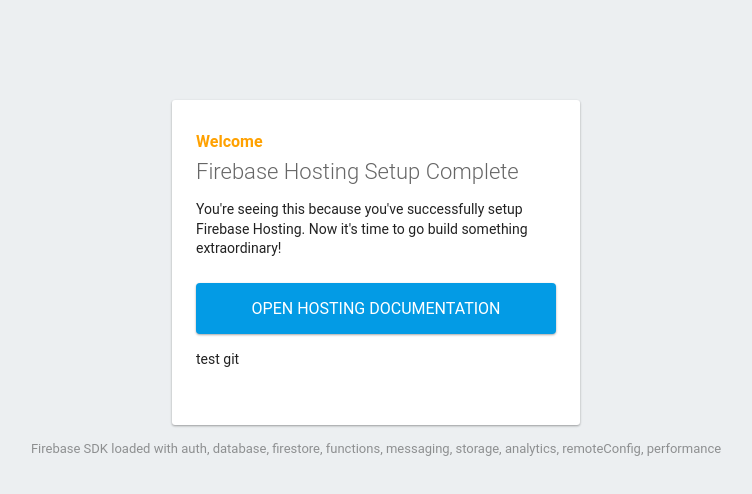
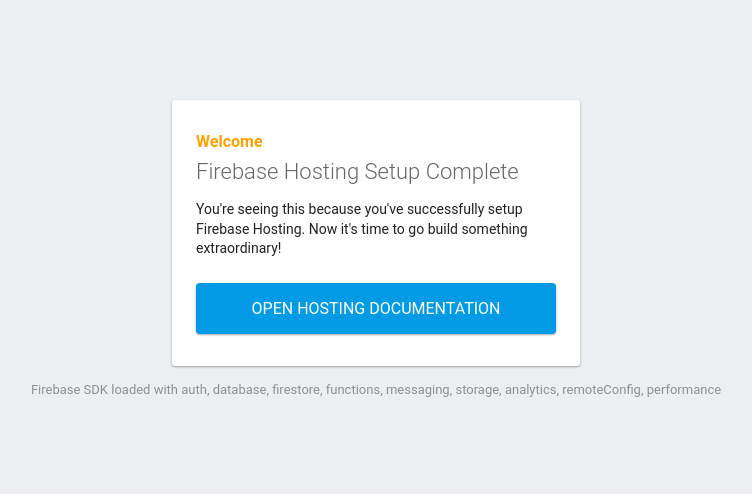
Before and after one commit to vg168usa/fbht-1165, a plain HTML site: page public/index.html in a window 1280 px wide. Shown: the whole page, without its empty margins (264-1016 px from the left). Drawn offline with Linux system fonts and the light colour scheme; some packages are replaced by stand-ins of ours.

Commit message:
fixsomething

```diff
--- a/public/index.html
+++ b/public/index.html
@@ -44,7 +44,6 @@
       <h1>Firebase Hosting Setup Complete</h1>
       <p>You're seeing this because you've successfully setup Firebase Hosting. Now it's time to go build something extraordinary!</p>
       <a target="_blank" href="https://firebase.google.com/docs/hosting/">Open Hosting Documentation</a>
-      <p>test git</p>
     </div>
     <p id="load">Firebase SDK Loading&hellip;</p>
 
```
Also changed, not shown: 1 other file.
